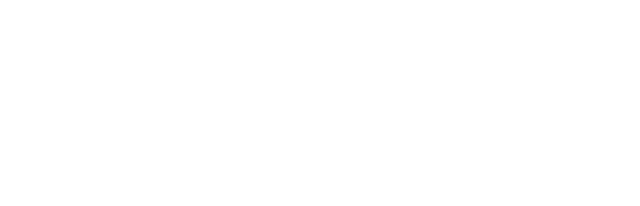
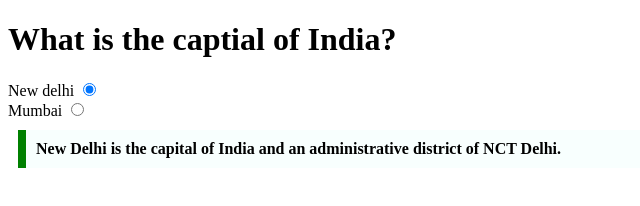
Before and after one commit to acciojob/trivia-Mohd1999-collb, a website: page main.html in a window 1280 px wide. Shown: the whole page, without its empty margins (0-640 px from the left). Drawn offline with Linux system fonts and the light colour scheme.

Commit message:
created a submission

```diff
--- a/main.html
+++ b/main.html
@@ -8,6 +8,17 @@
 
 <body>
 	<!-- the entire body must be written by student -->
+	<h1>What is the captial of India?</h1>
+	<label for="nd">New delhi</label>
+	<input type="radio" id="nd" name="val" checked>
+	<br>
+	<label for="mum">Mumbai</label>
+	<input type="radio" id="mum" name="val">
+
+	<blockquote cite="https://course.acciojob.com/open-web-editor?question=2f6a4b6c-4d7f-4a19-a009-d15349e5e914">
+		New Delhi is the capital of India and an administrative district of NCT Delhi.
+	</blockquote>
+
     <script type="text/javascript" src="./script.js">
 </script>
 
--- a/styles.css
+++ b/styles.css
@@ -1,2 +1,10 @@
 
 /* Your CSS Code here. */
+blockquote{
+	max-width:600px;
+	margin: 10px;
+	padding: 10px;
+	border-left: 8px solid green;
+	background: #f8fffe;
+	font-weight: bold;
+}
```
